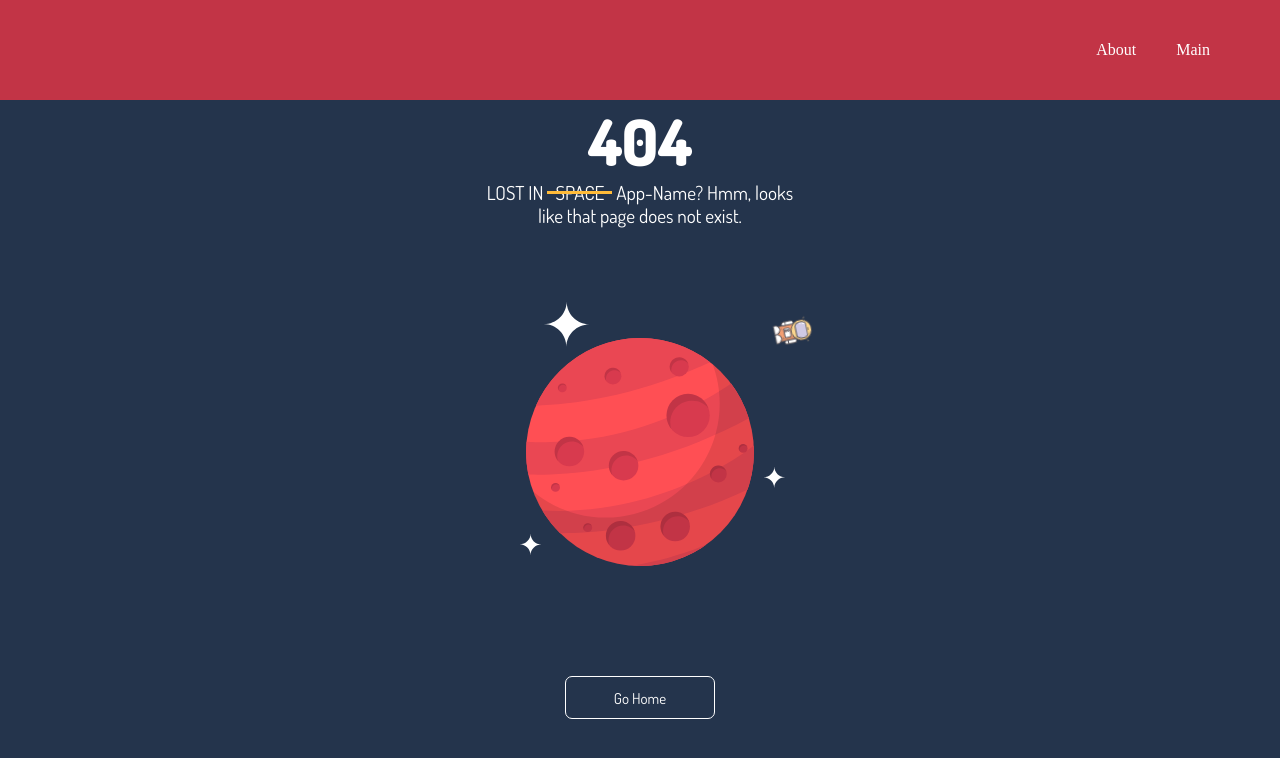
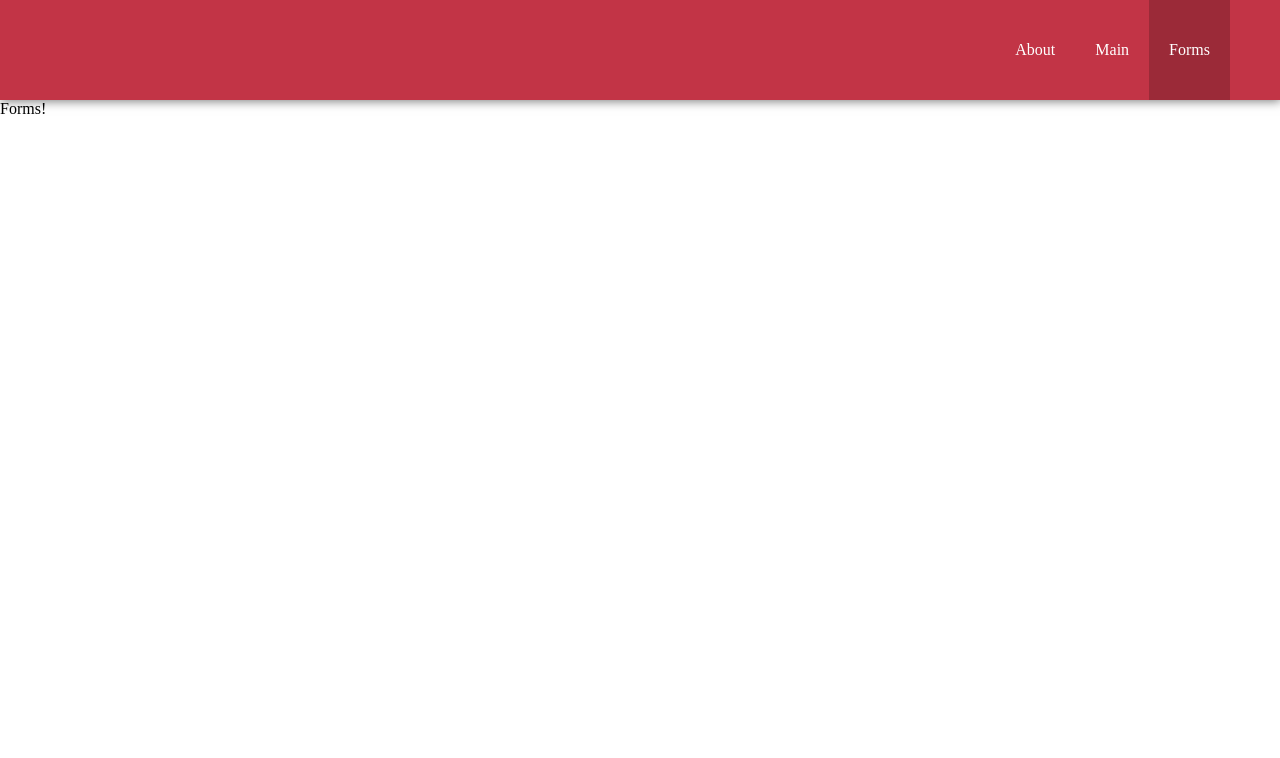
Before and after one commit to Hanna-Mamedova/rs-react, a React (Vite) app: page /forms in a window 1280 px wide. Before the commit this address had no page. Shown: the top 758 px of the page. Built offline with nearby package versions, Linux system fonts and the light colour scheme.

Commit message:
feat: add seperate Forms component and its route

```diff
--- a/src/App.tsx
+++ b/src/App.tsx
@@ -4,6 +4,7 @@ import { BrowserRouter, Route, Routes } from 'react-router-dom';
 import About from './pages/about/About';
 import Layout from './components/layout/Layout';
 import Main from './pages/main/Main';
+import Forms from './pages/forms/Forms';
 import NotFound from './pages/not-found/NotFound';
 
 import './App.css';
@@ -16,6 +17,7 @@ class App extends Component {
           <Route element={<Layout />}>
             <Route path="/" element={<About />} />
             <Route path="/main" element={<Main />} />
+            <Route path="/forms" element={<Forms />} />
             <Route path="*" element={<NotFound />} />
           </Route>
         </Routes>
--- a/src/components/header/Header.tsx
+++ b/src/components/header/Header.tsx
@@ -14,6 +14,9 @@ class Header extends Component {
             <li>
               <NavLink to="/main">Main</NavLink>
             </li>
+            <li>
+              <NavLink to="/forms">Forms</NavLink>
+            </li>
           </ul>
         </nav>
       </header>
--- /dev/null
+++ b/src/pages/forms/Forms.tsx
@@ -0,0 +1,11 @@
+import React, { Component } from 'react';
+
+import './Forms.css';
+
+class Forms extends Component {
+  render(): React.ReactNode {
+    return <div>Forms!</div>;
+  }
+}
+
+export default Forms;
```
Also changed, not shown: src/pages/forms/Forms.css (added).
